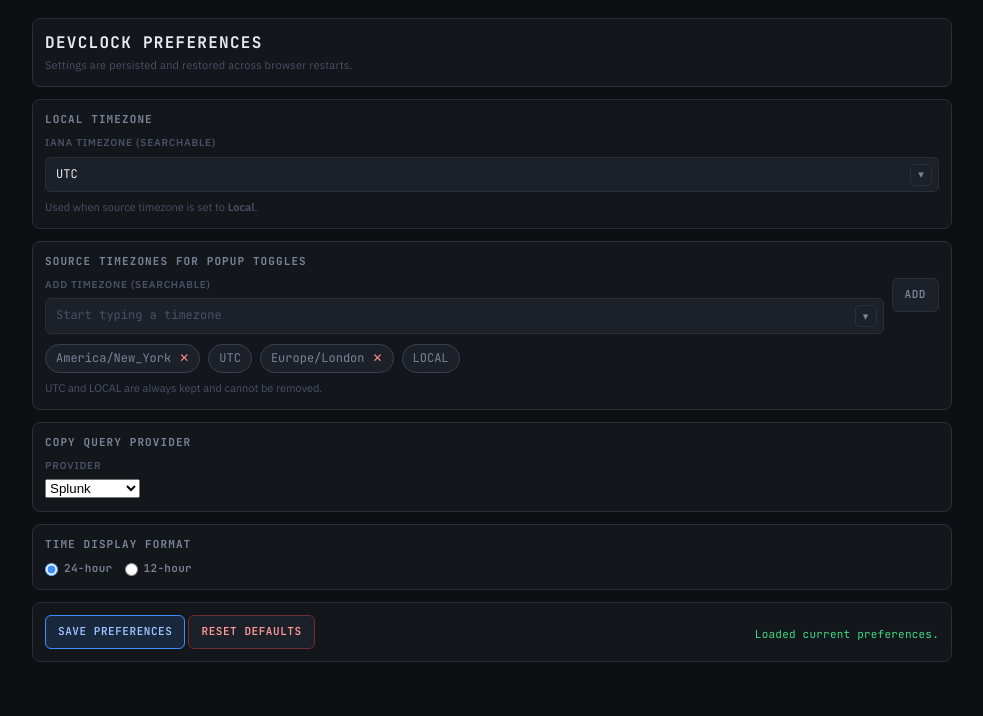
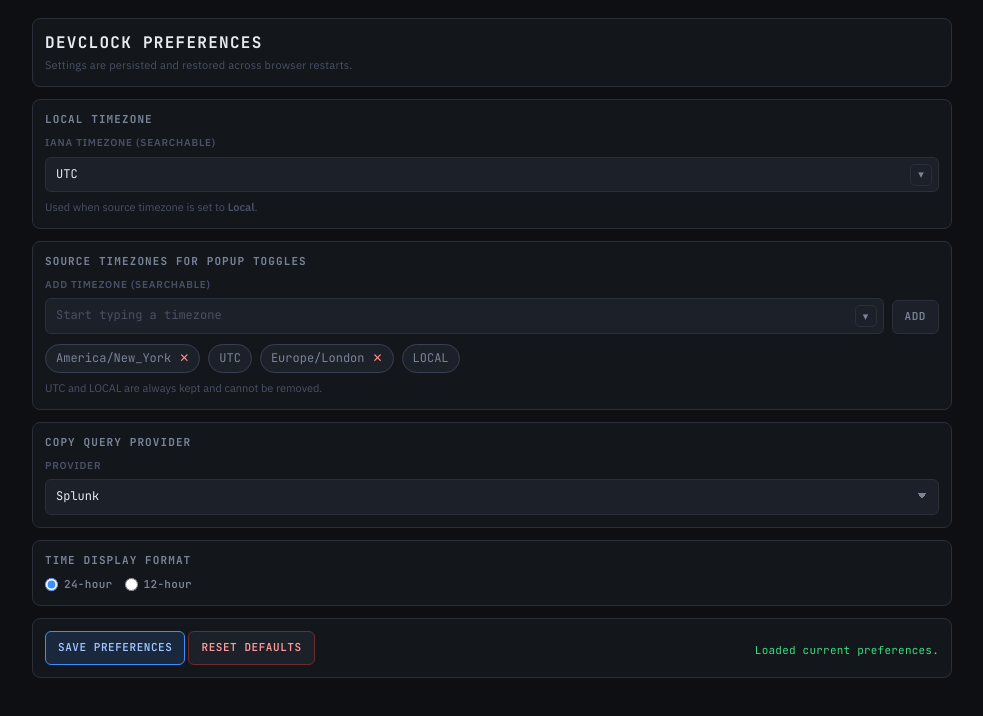
Before and after one commit to kokilaw/dev-clock-extension, a browser extension: page options.html in a window 1280 px wide. Shown: the whole page, without its empty margins (148-1131 px from the left). Drawn offline with Linux system fonts and the light colour scheme.

Commit message:
style(options): align provider select and source add row

```diff
--- a/options.html
+++ b/options.html
@@ -91,11 +91,12 @@
       margin-bottom: 6px;
     }
 
-    input, button {
+    input, select, button {
       font: inherit;
     }
 
-    input[type="text"] {
+    input[type="text"],
+    select {
       width: 100%;
       background: var(--bg-raised);
       color: var(--text-primary);
@@ -113,9 +114,26 @@
       color: var(--text-muted);
     }
 
-    input[type="text"]:focus {
+    input[type="text"]:focus,
+    select:focus {
       border-color: var(--border-focus);
       box-shadow: 0 0 0 2px rgba(61, 142, 255, 0.15);
+    }
+
+    select {
+      appearance: none;
+      -webkit-appearance: none;
+      -moz-appearance: none;
+      padding-right: 30px;
+      cursor: pointer;
+      background-image:
+        linear-gradient(45deg, transparent 50%, var(--text-secondary) 50%),
+        linear-gradient(135deg, var(--text-secondary) 50%, transparent 50%);
+      background-position:
+        calc(100% - 16px) calc(50% - 2px),
+        calc(100% - 11px) calc(50% - 2px);
+      background-size: 5px 5px, 5px 5px;
+      background-repeat: no-repeat;
     }
 
     .combo {
@@ -201,7 +219,7 @@
       display: grid;
       grid-template-columns: 1fr auto;
       gap: 8px;
-      align-items: start;
+      align-items: end;
     }
 
     .chips {
```
